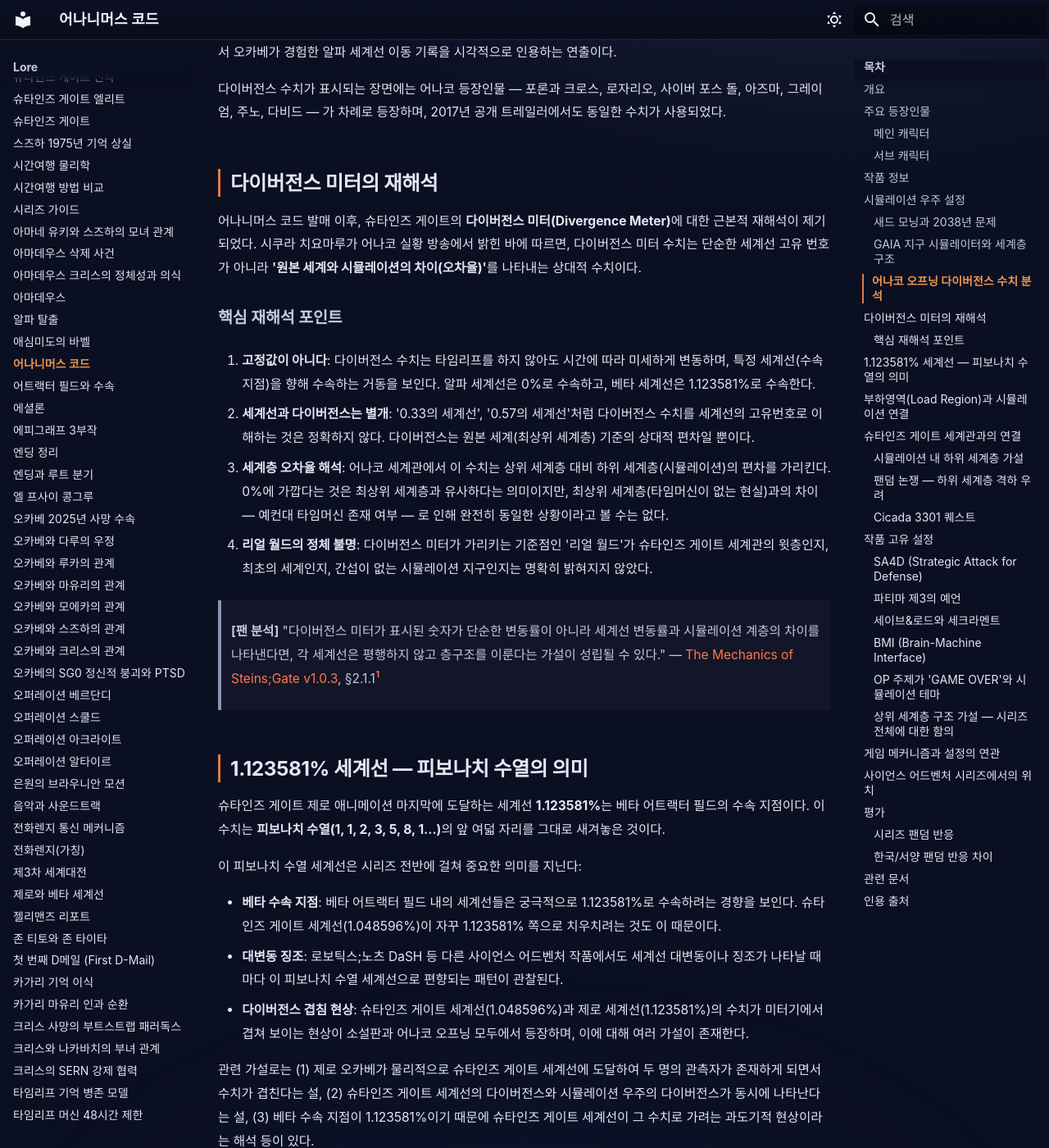
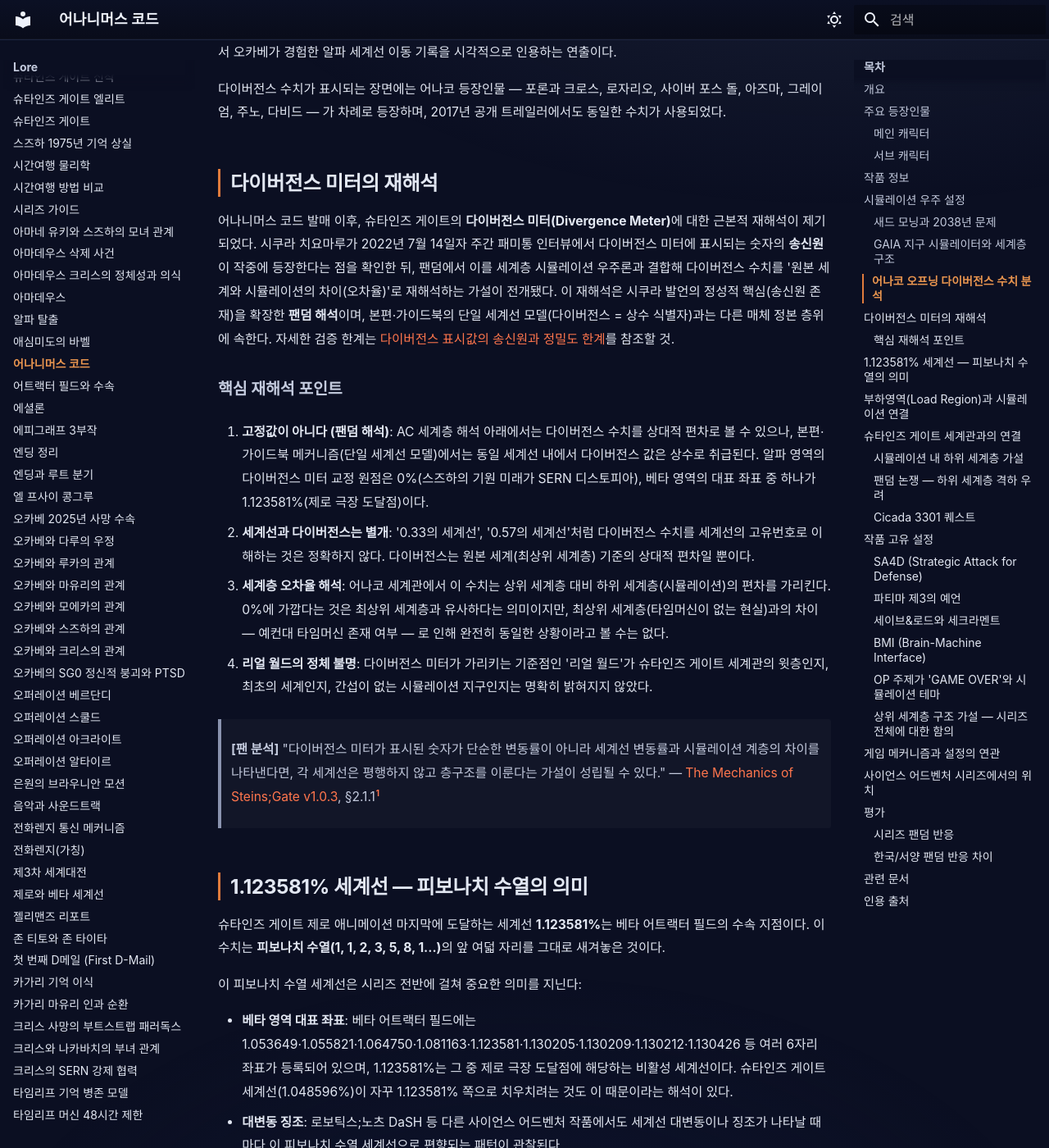
Before and after one commit to sgwiki/sgwiki.github.io, an MkDocs documentation site: the page built from wiki/lore/어나니머스-코드.md, in a window 1280 px wide and 1400 px high, scrolled down 3861 px. Shown: the whole window at 82% size. Built offline with MkDocs 1.6.1 and Material for MkDocs 9.7.7, drawn with Linux system fonts in a browser that asks for light colours; some web fonts are replaced.

Commit message:
fix(wiki): 어나니머스-코드 — P10 839cfbf8 패치 적용

```diff
--- a/wiki/lore/어나니머스-코드.md
+++ b/wiki/lore/어나니머스-코드.md
@@ -90,11 +90,11 @@ GAIA는 지구의 모든 물리 법칙을 디지털화하여 완벽히 구현한
 
 ## 다이버전스 미터의 재해석
 
-어나니머스 코드 발매 이후, 슈타인즈 게이트의 **다이버전스 미터(Divergence Meter)**에 대한 근본적 재해석이 제기되었다. 시쿠라 치요마루가 어나코 실황 방송에서 밝힌 바에 따르면, 다이버전스 미터 수치는 단순한 세계선 고유 번호가 아니라 **'원본 세계와 시뮬레이션의 차이(오차율)'**를 나타내는 상대적 수치이다.
+어나니머스 코드 발매 이후, 슈타인즈 게이트의 **다이버전스 미터(Divergence Meter)**에 대한 근본적 재해석이 제기되었다. 시쿠라 치요마루가 2022년 7월 14일자 주간 패미통 인터뷰에서 다이버전스 미터에 표시되는 숫자의 **송신원**이 작중에 등장한다는 점을 확인한 뒤, 팬덤에서 이를 세계층 시뮬레이션 우주론과 결합해 다이버전스 수치를 '원본 세계와 시뮬레이션의 차이(오차율)'로 재해석하는 가설이 전개됐다. 이 재해석은 시쿠라 발언의 정성적 핵심(송신원 존재)을 확장한 **팬덤 해석**이며, 본편·가이드북의 단일 세계선 모델(다이버전스 = 상수 식별자)과는 다른 매체 정본 층위에 속한다. 자세한 검증 한계는 [다이버전스 표시값의 송신원과 정밀도 한계](다이버전스-표시값-정밀도.md)를 참조할 것.
 
 ### 핵심 재해석 포인트
 
-1. **고정값이 아니다**: 다이버전스 수치는 타임리프를 하지 않아도 시간에 따라 미세하게 변동하며, 특정 세계선(수속 지점)을 향해 수속하는 거동을 보인다. 알파 세계선은 0%로 수속하고, 베타 세계선은 1.123581%로 수속한다.
+1. **고정값이 아니다 (팬덤 해석)**: AC 세계층 해석 아래에서는 다이버전스 수치를 상대적 편차로 볼 수 있으나, 본편·가이드북 메커니즘(단일 세계선 모델)에서는 동일 세계선 내에서 다이버전스 값은 상수로 취급된다. 알파 영역의 다이버전스 미터 교정 원점은 0%(스즈하의 기원 미래가 SERN 디스토피아), 베타 영역의 대표 좌표 중 하나가 1.123581%(제로 극장 도달점)이다.
 
 2. **세계선과 다이버전스는 별개**: '0.33의 세계선', '0.57의 세계선'처럼 다이버전스 수치를 세계선의 고유번호로 이해하는 것은 정확하지 않다. 다이버전스는 원본 세계(최상위 세계층) 기준의 상대적 편차일 뿐이다.
 
@@ -110,7 +110,7 @@ GAIA는 지구의 모든 물리 법칙을 디지털화하여 완벽히 구현한
 
 이 피보나치 수열 세계선은 시리즈 전반에 걸쳐 중요한 의미를 지닌다:
 
-- **베타 수속 지점**: 베타 어트랙터 필드 내의 세계선들은 궁극적으로 1.123581%로 수속하려는 경향을 보인다. 슈타인즈 게이트 세계선(1.048596%)이 자꾸 1.123581% 쪽으로 치우치려는 것도 이 때문이다.
+- **베타 영역 대표 좌표**: 베타 어트랙터 필드에는 1.053649·1.055821·1.064750·1.081163·1.123581·1.130205·1.130209·1.130212·1.130426 등 여러 6자리 좌표가 등록되어 있으며, 1.123581%는 그 중 제로 극장 도달점에 해당하는 비활성 세계선이다. 슈타인즈 게이트 세계선(1.048596%)이 자꾸 1.123581% 쪽으로 치우치려는 것도 이 때문이라는 해석이 있다.
 - **대변동 징조**: 로보틱스;노츠 DaSH 등 다른 사이언스 어드벤처 작품에서도 세계선 대변동이나 징조가 나타날 때마다 이 피보나치 수열 세계선으로 편향되는 패턴이 관찰된다.
 - **다이버전스 겹침 현상**: 슈타인즈 게이트 세계선(1.048596%)과 제로 세계선(1.123581%)의 수치가 미터기에서 겹쳐 보이는 현상이 소설판과 어나코 오프닝 모두에서 등장하며, 이에 대해 여러 가설이 존재한다.
 
```
